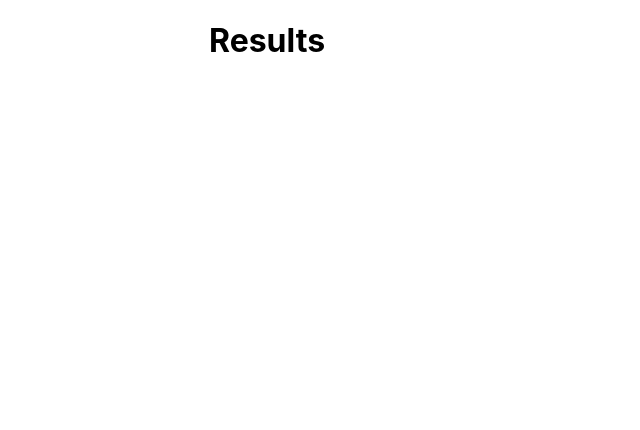
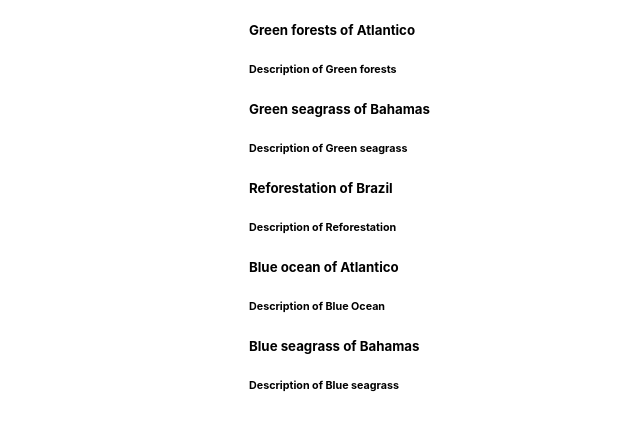
Before and after one commit to amirmogaadi1/SearchApp, a React (Create React App) app: page /results in a window 1280 px wide. Shown: the top 430 px of the page, without its empty margins (155-795 px from the left). Built offline with nearby package versions, Linux system fonts and the light colour scheme.

Commit message:
Add redux & get results

```diff
--- a/package.json
+++ b/package.json
@@ -6,13 +6,16 @@
     "@emotion/react": "^11.10.5",
     "@emotion/styled": "^11.10.5",
     "@mui/material": "^5.10.13",
+    "@reduxjs/toolkit": "^1.9.0",
     "@testing-library/jest-dom": "^5.16.5",
     "@testing-library/react": "^13.4.0",
     "@testing-library/user-event": "^13.5.0",
     "react": "^18.2.0",
     "react-dom": "^18.2.0",
+    "react-redux": "^8.0.5",
     "react-router-dom": "^6.4.3",
     "react-scripts": "5.0.1",
+    "redux-persist": "^6.0.0",
     "web-vitals": "^2.1.4"
   },
   "scripts": {
--- a/src/components/Results/index.jsx
+++ b/src/components/Results/index.jsx
@@ -1,12 +1,20 @@
 import React from 'react'
+import { useSelector} from "react-redux";
 import {Container} from "@mui/material";
 
-
 function Results() {
-
+    const filteredResults = useSelector((state) => state.resultReducer.filteredResults);
     return (
         <Container maxWidth="sm">
-          <h1>Results</h1>
+        <ul>
+            {Object.keys(filteredResults).map((index) => (
+                <div key={index}>
+                    <h5>{filteredResults[index].projectName} </h5>
+                    <h6>{filteredResults[index].description}</h6>
+
+                </div>
+            ))}
+        </ul>
         </Container>
     )
 }
--- a/src/index.js
+++ b/src/index.js
@@ -1,13 +1,19 @@
 import React from 'react';
 import ReactDOM from 'react-dom/client';
+import { Provider } from 'react-redux';
 import { BrowserRouter } from 'react-router-dom';
+import { PersistGate} from 'redux-persist/integration/react';
+import { persistor, store } from './store/configureStore';
 import AppRoutes from './components/AppRoutes';
 import './index.css'
 
 const root = ReactDOM.createRoot(document.getElementById('root'));
 root.render(
+    <Provider store={store}>
+        <PersistGate loading={null} persistor={persistor}>
             <BrowserRouter>
                 <AppRoutes />
             </BrowserRouter>
-
+        </PersistGate>
+    </Provider>
 );
--- /dev/null
+++ b/src/store/configureStore.js
@@ -0,0 +1,21 @@
+import { persistReducer, persistStore } from 'redux-persist';
+import { configureStore } from '@reduxjs/toolkit';
+import storage from 'redux-persist/lib/storage';
+import thunk from 'redux-thunk';
+import rootReducer from "./reducers";
+
+const persistConfig = {
+    key: 'main',
+    storage,
+    whitelist: ['resultReducer'],
+}
+
+const persistedReducer = persistReducer(persistConfig, rootReducer);
+
+export const store = configureStore({
+    reducer: persistedReducer,
+    devTools: process.env.NODE_ENV !== 'production',
+    middleware: [thunk]
+});
+
+export const persistor = persistStore(store);
--- /dev/null
+++ b/src/store/reducers/index.js
@@ -0,0 +1,8 @@
+import { combineReducers } from "@reduxjs/toolkit";
+import resultReducer from './resultReducer';
+
+const rootReducer = combineReducers({
+    resultReducer,
+});
+
+export default rootReducer;
--- /dev/null
+++ b/src/store/reducers/resultReducer.js
@@ -0,0 +1,20 @@
+import data from "../../assets/ProjectData.json";
+
+const initialState = {
+    searchText: '',
+    // reduce the data array and convert it to object keys where the index is the key
+    filteredResults: data.reduce((acc, val, index) => {
+        return {...acc, [index]: val};
+    }, {}),
+};
+
+const resultReducer = (state = initialState, action) => {
+    switch (action.type) {
+        default:
+            return state;
+    }
+};
+
+
+
+export default resultReducer;
```
Also changed, not shown: 1 other file (tests, documents, lock files or other folders).
